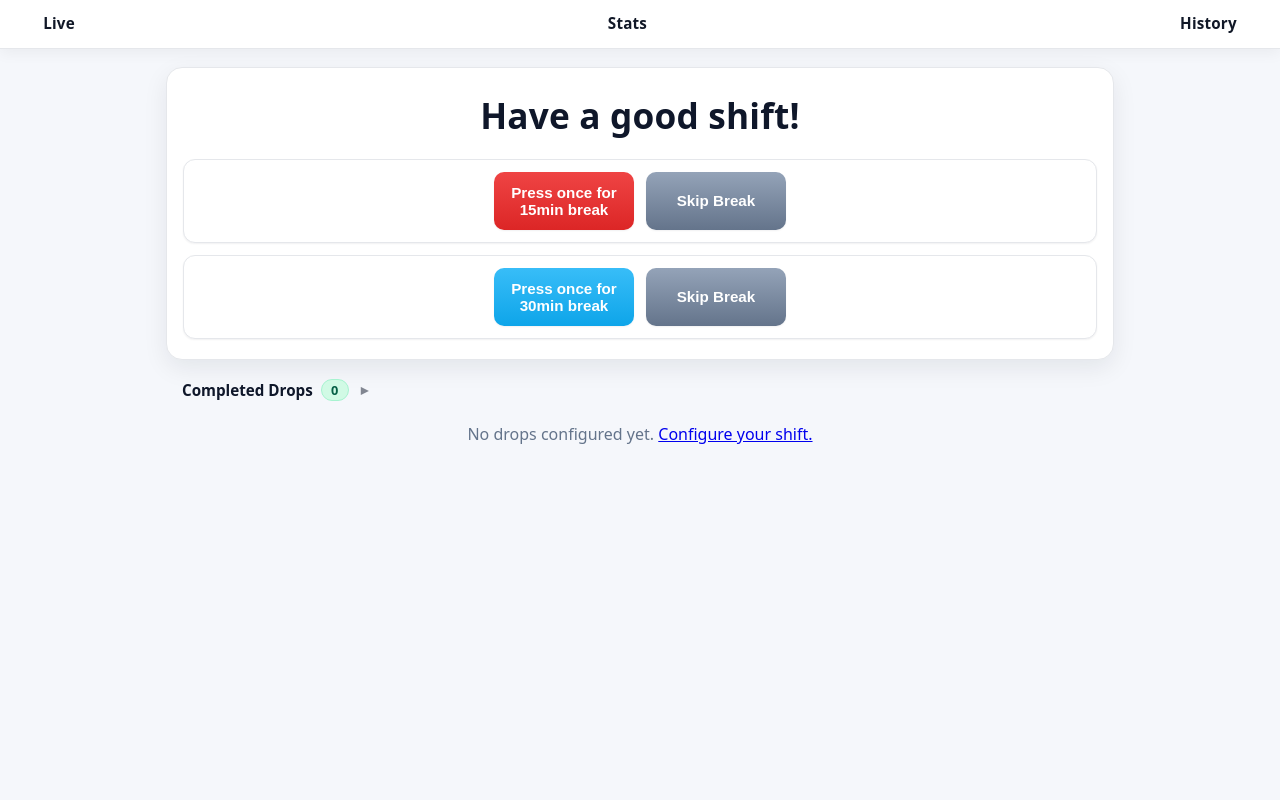
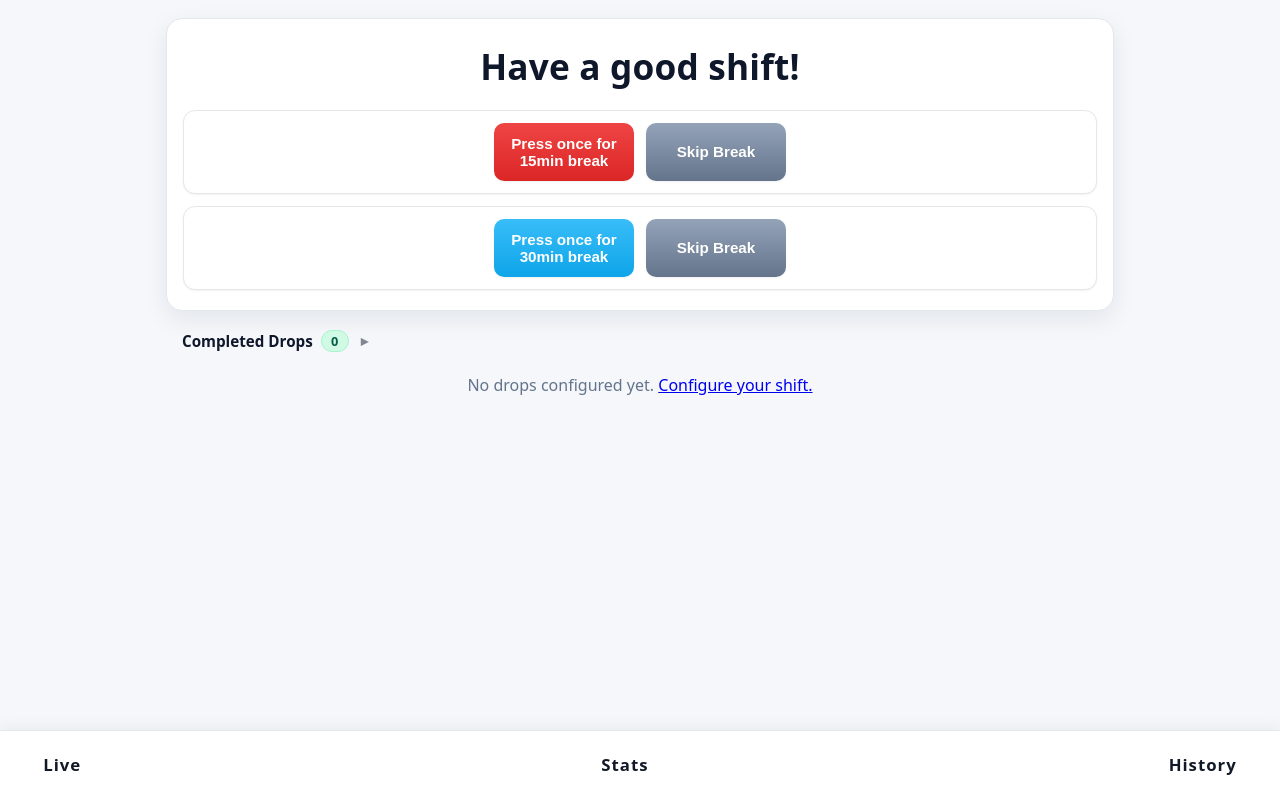
Before and after one commit to jacobduck99/delivery-tracker, a Flask app: page /index in a window 1280 px wide. Run offline with Flask 3, Linux system fonts and the light colour scheme; a user stored in the database is signed in; data that the repository does not hold is empty.

Commit message:
Changed nav bar to bottom

```diff
--- a/static/css/navbar.css
+++ b/static/css/navbar.css
@@ -1,5 +1,7 @@
+
 :root {
   --header-height: 48px;
+  --nav-height: 70px;         /* new: bottom bar height */
   --nav-bg: #ffffff;
   --nav-fg: #111827;
   --nav-border: #e5e7eb;
@@ -10,14 +12,19 @@
   --edge-pad: 1.5rem;
 }
 
-nav {
-  position: sticky;
-  top: 0;
+/* keep content visible above fixed bar (incl. iOS notches) */
+body { padding-bottom: calc(var(--nav-height) + env(safe-area-inset-bottom, 0px)); }
+
+/* fixed bottom nav */
+nav.bottom-nav {
+  position: fixed;
+  left: 0; right: 0; bottom: 0;
   z-index: 1000;
+  height: var(--nav-height);
   background: var(--nav-bg);
-  border-bottom: 1px solid var(--nav-border);
-  box-shadow: 0 4px 14px rgba(0,0,0,.05);
-  padding: 0 .5rem; /* keep your outer pad */
+  border-top: 1px solid var(--nav-border);   /* top border since it's at bottom */
+  box-shadow: 0 -4px 14px rgba(0,0,0,.05);   /* shadow upwards */
+  padding: 0 .5rem;
   font-family: system-ui, -apple-system, "Segoe UI", Roboto, Helvetica, Arial, sans-serif;
 }
 
@@ -26,19 +33,21 @@ ul.navbar {
   list-style: none;
   display: flex;
   align-items: center;
-  justify-content: space-between; /* left / center / right */
-  min-height: var(--header-height);
+  justify-content: space-between;
+  min-height: var(--nav-height);            /* match bar height */
   margin: 0;
-  padding: 0 var(--edge-pad);     /* push left/right in */
+  padding: 0 var(--edge-pad);
 }
+
+/* keep your existing link styles… */
 
 /* links */
 ul.navbar li a {
   color: var(--nav-fg);
   text-decoration: none;
-  font-size: .95rem;              /* slightly larger */
+  font-size: 1.05rem;              /* slightly larger */
   font-weight: 700;               /* stronger label */
-  letter-spacing: .2px;
+  letter-spacing: 1px;
   line-height: 1;
   padding: .4rem .7rem;           /* comfy tap target */
   border-radius: 9999px;          /* modern pill */
--- a/templates/base.html
+++ b/templates/base.html
@@ -20,16 +20,6 @@
 <meta name="theme-color" content="#0066cc">
 <link rel="apple-touch-icon" href="{{ url_for('static', filename='icons/icon-192.png') }}">
 
-
-
-<script>
-if ("serviceWorker" in navigator && window.isSecureContext && !location.search.includes("nosw")) {
-  window.addEventListener("load", () => navigator.serviceWorker.register("/sw.js"));
-}
-</script>
-
-
-
   {% block head %}{% endblock %}
 </head>
 <body
@@ -42,7 +32,7 @@ if ("serviceWorker" in navigator && window.isSecureContext && !location.search.i
   "
 >
   {% if current_user.is_authenticated and request.endpoint != 'configuration' %}
-  <nav>
+  <nav class="bottom-nav">
     <ul class="navbar">
       <li><a href="{{ url_for('index') }}">Live</a></li>
       <li><a href="{{ url_for('stats') }}">Stats</a></li>
```
